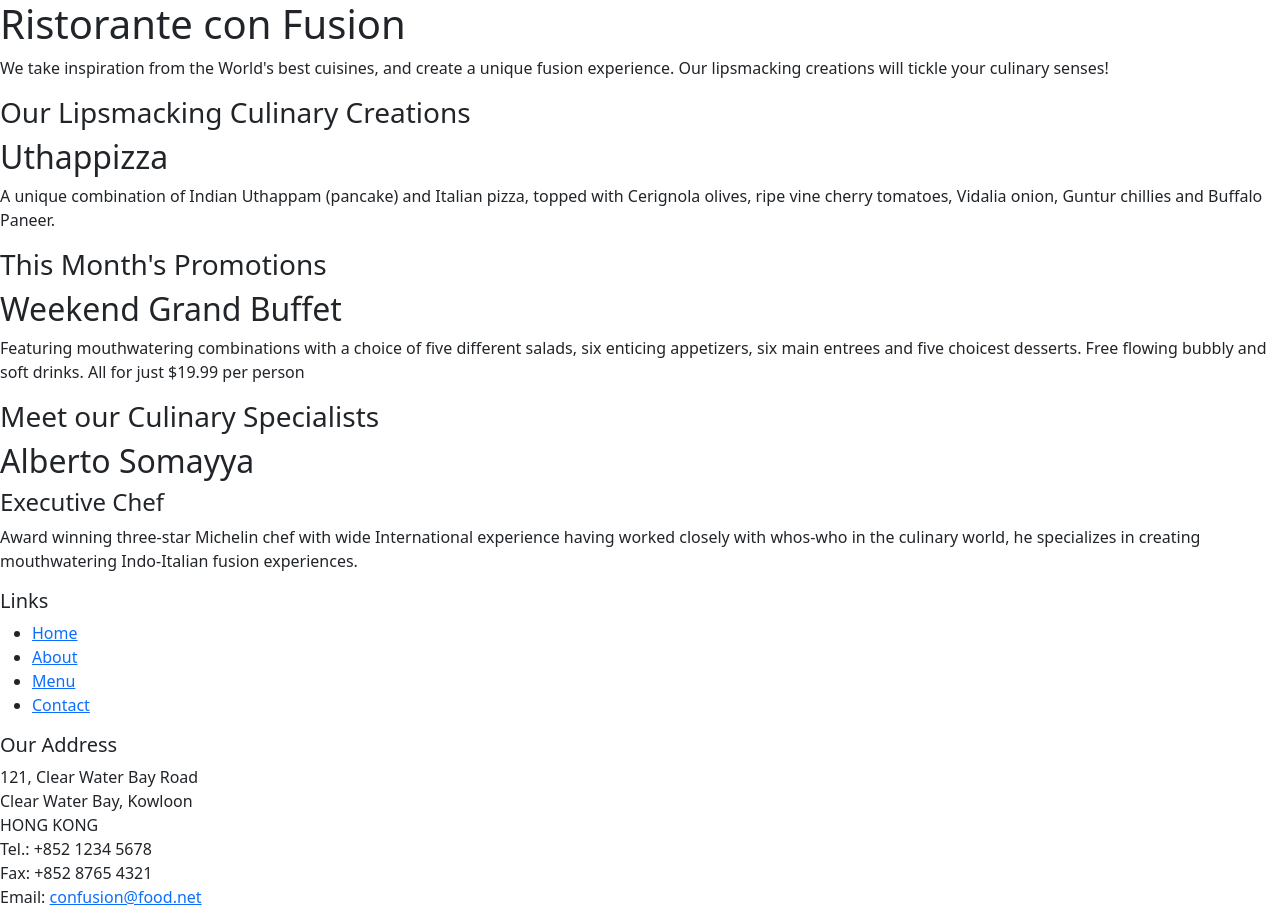
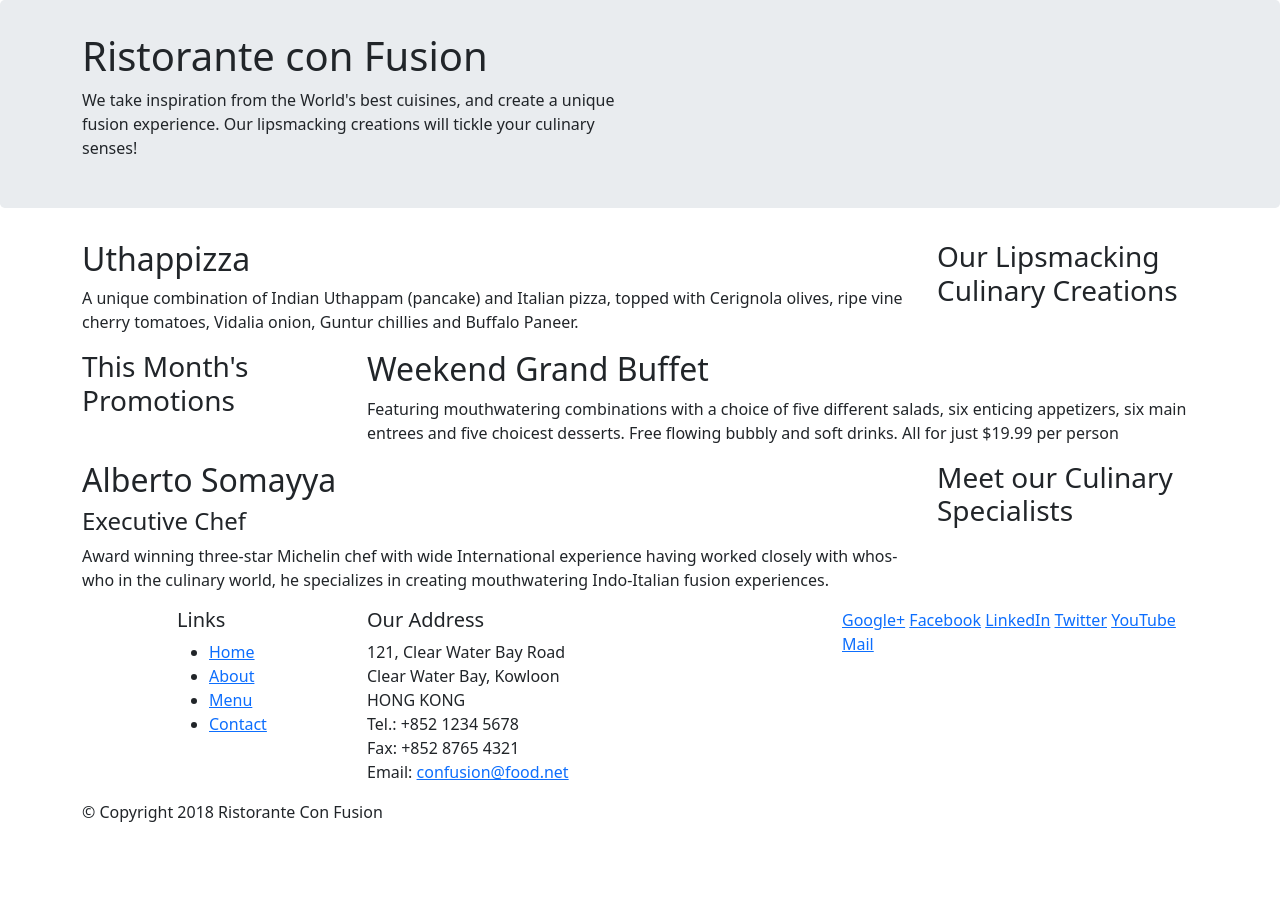
Before and after one commit to Camilo-neck/git-test, a website: page Templates/index.html in a window 1280 px wide. Shown: the top 912 px of the page. After the commit the page ends 840 px from the top, so only its background shows below. Drawn offline with nearby package versions, Linux system fonts and the light colour scheme.

Commit message:
Apply bootstrap in the webpage

```diff
--- a/Templates/index.html
+++ b/Templates/index.html
@@ -4,20 +4,29 @@
 <head>
     <!-- Required meta tags -->
     <meta charset="utf-8" />
-    <meta name="viewport" content="width=device-width, initial-scale=1" />
+    <meta name="viewport" content="width=device-width, initial-scale=1, shrink-to-fit=no" />
+    <meta http-equiv="X-UA-Compatible" content="ie=edge">
 
     <!-- Bootstrap CSS -->
     <link href="https://cdn.jsdelivr.net/npm/bootstrap@5.0.0-beta3/dist/css/bootstrap.min.css" rel="stylesheet"
         integrity="sha384-eOJMYsd53ii+scO/bJGFsiCZc+5NDVN2yr8+0RDqr0Ql0h+rP48ckxlpbzKgwra6" crossorigin="anonymous" />
 
     <title>Ristorante Con Fusion</title>
+    <style>
+        .jumbotron {
+            padding: 2rem 1rem;
+            margin-bottom: 2rem;
+            background-color: #e9ecef;
+            border-radius: .3rem;
+        }
+    </style>
 </head>
 
 <body>
-    <header>
-        <div>
-            <div>
-                <div>
+    <header class="jumbotron">
+        <div class="container">
+            <div class="row">
+                <div class="col-12 col-sm-6">
                     <h1>Ristorante con Fusion</h1>
                     <p>
                         We take inspiration from the World's best cuisines, and create a
@@ -25,17 +34,17 @@
                         your culinary senses!
                     </p>
                 </div>
-                <div></div>
+                <div class="col-12 col-sm"></div>
             </div>
         </div>
     </header>
 
-    <div>
-        <div>
-            <div>
+    <div class="container">
+        <div class="row">
+            <div class="col-12 col-sm-4 order-sm-last col-md-3">
                 <h3>Our Lipsmacking Culinary Creations</h3>
             </div>
-            <div>
+            <div class="col col-sm order-sm-first col-md">
                 <h2>Uthappizza</h2>
                 <p>
                     A unique combination of Indian Uthappam (pancake) and Italian pizza,
@@ -45,11 +54,11 @@
             </div>
         </div>
 
-        <div>
-            <div>
+        <div class="row">
+            <div class="col-12 col-sm-4 col-md-3">
                 <h3>This Month's Promotions</h3>
             </div>
-            <div>
+            <div class="col col-sm col-md">
                 <h2>Weekend Grand Buffet</h2>
                 <p>
                     Featuring mouthwatering combinations with a choice of five different
@@ -60,11 +69,11 @@
             </div>
         </div>
 
-        <div>
-            <div>
+        <div class="row">
+            <div class="col-12 col-sm-4 order-sm-last col-md-3">
                 <h3>Meet our Culinary Specialists</h3>
             </div>
-            <div>
+            <div class="col col-sm order-sm-first col-md">
                 <h2>Alberto Somayya</h2>
                 <h4>Executive Chef</h4>
                 <p>
@@ -78,9 +87,9 @@
     </div>
 
     <footer>
-        <div>
-            <div>
-                <div>
+        <div class="container">
+            <div class="row">
+                <div class="col-4 offset-1 col-sm-2">
                     <h5>Links</h5>
                     <ul>
                         <li><a href="#">Home</a></li>
@@ -89,7 +98,7 @@
                         <li><a href="#">Contact</a></li>
                     </ul>
                 </div>
-                <div>
+                <div class="col-7 col-sm-5">
                     <h5>Our Address</h5>
                     <address>
                         121, Clear Water Bay Road<br />
@@ -100,7 +109,7 @@
                         Email: <a href="mailto:confusion@food.net">confusion@food.net</a>
                     </address>
                 </div>
-                <div>
+                <div class="col-12 col-sm-4">
                     <div>
                         <a href="http://google.com/+">Google+</a>
                         <a href="http://www.facebook.com/profile.php?id=">Facebook</a>
@@ -111,8 +120,8 @@
                     </div>
                 </div>
             </div>
-            <div>
-                <div>
+            <div class="row ">
+                <div class="col-auto">
                     <p>© Copyright 2018 Ristorante Con Fusion</p>
                 </div>
             </div>
```
